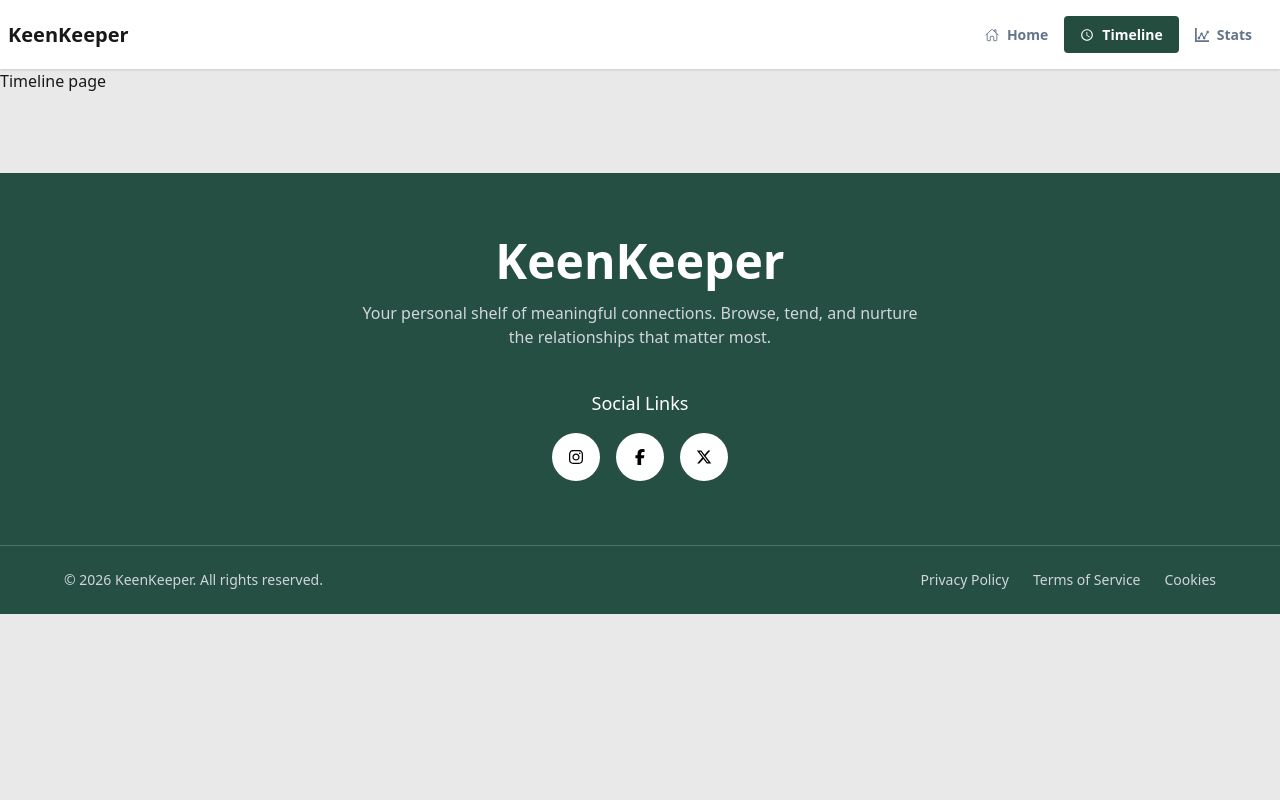
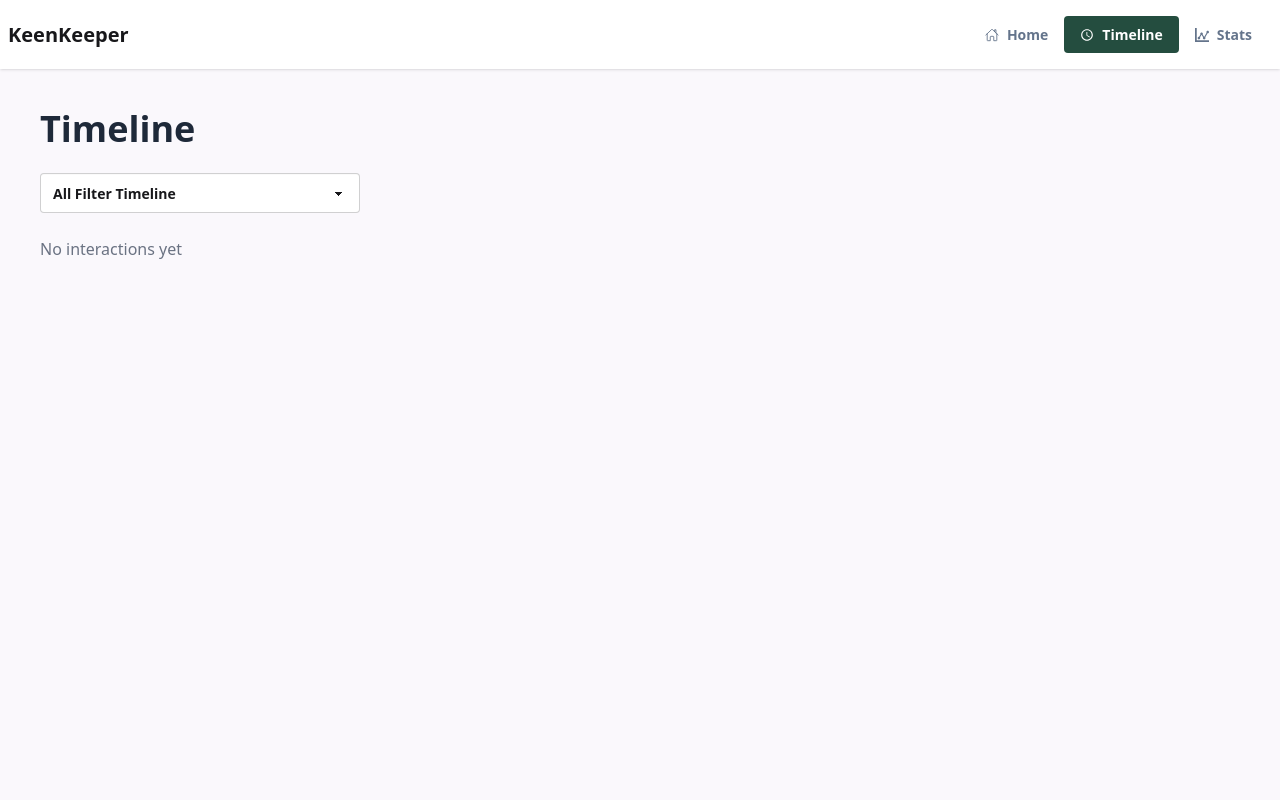
Before and after one commit to soheldev-codes/keenKeeper, a Next.js app: page /timeline in a window 1280 px wide. Shown: the top 800 px of the page. Built offline with nearby package versions, Linux system fonts and the light colour scheme.

Commit message:
timeline design and filter use in data

```diff
--- a/src/app/layout.js
+++ b/src/app/layout.js
@@ -30,7 +30,7 @@ export default function RootLayout({ children }) {
       data-theme="light"
       className={`${geistSans.variable} ${geistMono.variable} h-full antialiased`}
     >
-      <body className="min-h-full flex flex-col bg-[#e9e9e9]">
+      <body className="min-h-full flex flex-col bg-[#faf8fc]">
         <Navbar/>
          <TimelineProvider>
           {children}
--- a/src/app/timeline/page.jsx
+++ b/src/app/timeline/page.jsx
@@ -1,11 +1,77 @@
-import React from "react";
+"use client";
 
-const page = () => {
+import { useContext, useState } from "react";
+import { TimelineContext } from "@/context/TimelineContext";
+import { FiPhone, FiMessageSquare, FiVideo, FiUsers } from "react-icons/fi";
+
+export default function TimelinePage() {
+  const { timeline } = useContext(TimelineContext);
+  const [filter, setFilter] = useState("All");
+
+  const filteredData =
+    filter === "All"
+      ? timeline
+      : timeline.filter((item) => item.type === filter);
+
+  const getIcon = (type) => {
+    switch (type) {
+      case "Call":
+        return <FiPhone className="text-xl text-gray-600" />;
+      case "Text":
+        return <FiMessageSquare className="text-xl text-gray-600" />;
+      case "Video":
+        return <FiVideo className="text-xl text-gray-600" />;
+      default:
+        return <FiUsers className="text-xl text-gray-600" />;
+    }
+  };
+
   return (
-    <div>
-      <h1>Timeline page</h1>
+    <div className="min-h-screen  px-4 md:px-10 py-10 container mx-auto">
+      {/* Heading */}
+      <h1 className="text-4xl font-bold text-gray-800 mb-6">Timeline</h1>
+
+      {/* Filter */}
+      <div className="mb-6 ">
+        <select
+          className="select select-bordered w-full max-w-xs outline-0 cursor-pointer focus:outline-none font-semibold"
+          value={filter}
+          onChange={(e) => setFilter(e.target.value)}
+        >
+          <option value="All">All Filter Timeline</option>
+          <option value="Call">Call</option>
+          <option value="Text">Text</option>
+          <option value="Video">Video</option>
+        </select>
+      </div>
+
+      {/* Timeline List */}
+      <div className="space-y-4">
+        {filteredData.length === 0 && (
+          <p className="text-gray-500">No interactions yet</p>
+        )}
+
+        {filteredData.map((item) => (
+          <div
+            key={item.id}
+            className="flex items-center gap-4 bg-white border border-gray-200 rounded-xl px-5 py-4 shadow-sm hover:shadow-md transition"
+          >
+            {/* Icon */}
+            <div className="w-10 h-10 flex items-center justify-center bg-gray-100 rounded-full">
+              {getIcon(item.type)}
+            </div>
+
+            {/* Content */}
+            <div>
+              <p className="text-gray-800 font-medium">
+                <span className="font-bold">{item.type}</span>
+                <span className="text-[#64748b]"> with {item.name}</span>
+              </p>
+              <p className="text-sm text-gray-500">{item.date}</p>
+            </div>
+          </div>
+        ))}
+      </div>
     </div>
   );
-};
-
-export default page;
+}
```
